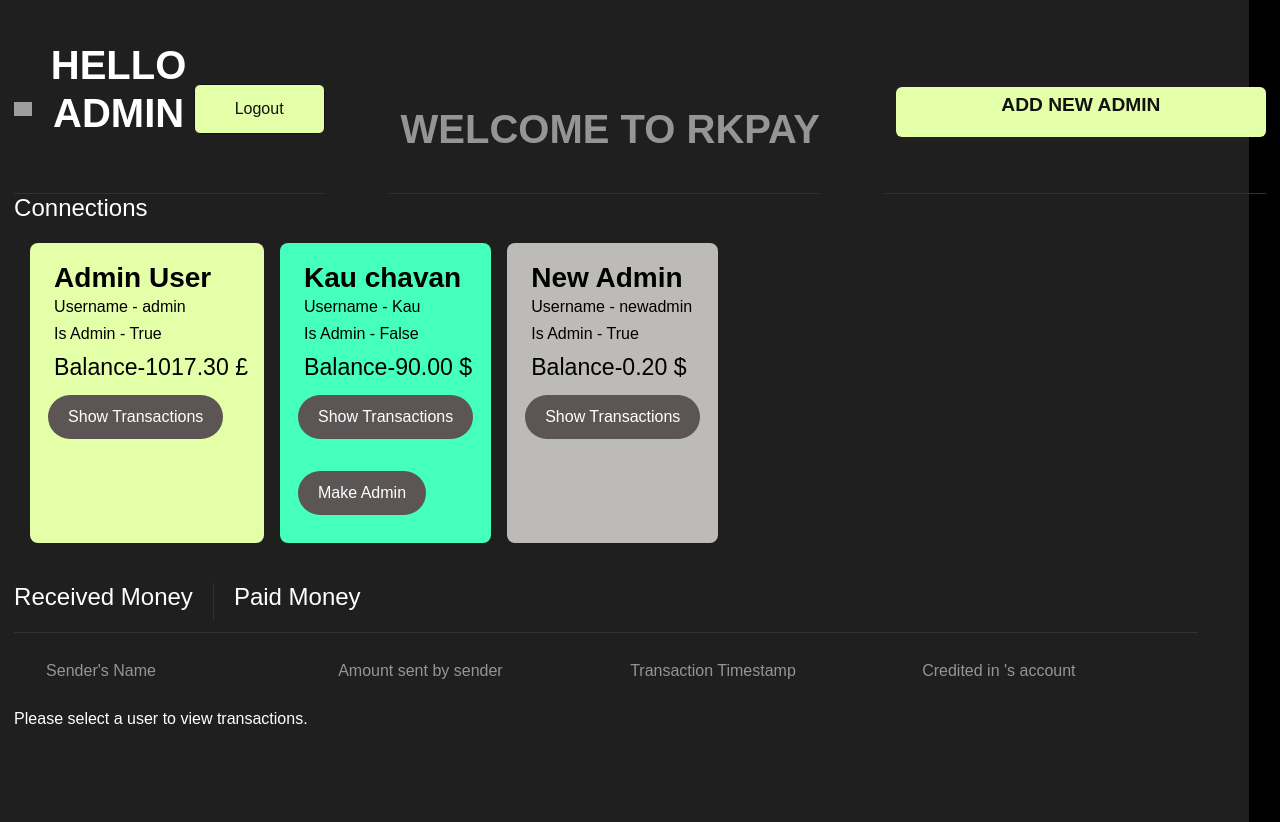
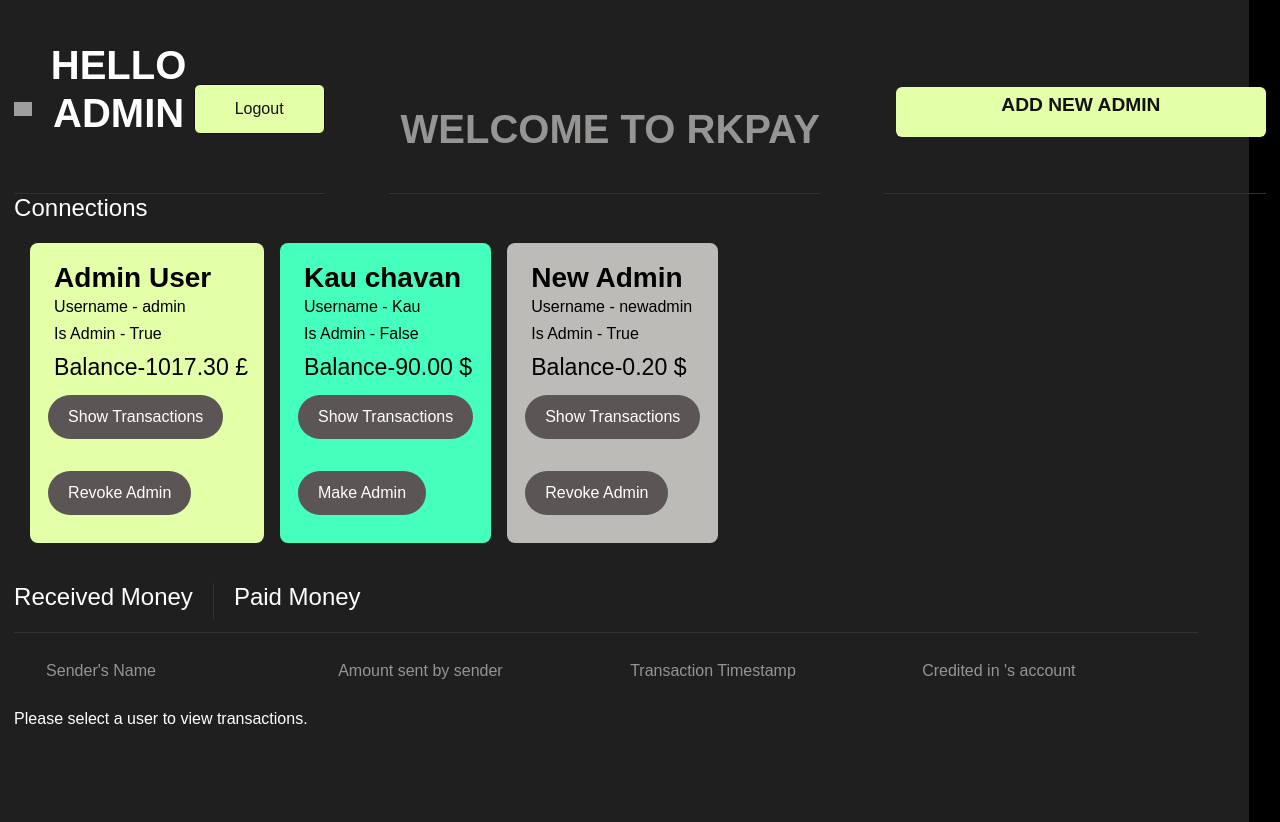
Before and after one commit to Rez27/webapps2024, a Django app: page /payapp/admin_ui/ in a window 1280 px wide. Shown: the part 39-861 px from the top of the page. Run offline with Django 4.2, Linux system fonts and the light colour scheme; a user stored in the database is signed in; data comes from the database, SQL or seed files in the repository; both versions use the stored data as it was after the commit; some libraries are stand-ins or nearby versions; grey boxes are pictures that could not be loaded.

Commit message:
Add & Revoke Admin logic added

```diff
--- a/payapp/views.py
+++ b/payapp/views.py
@@ -2,6 +2,7 @@ import requests
 from requests.exceptions import RequestException
 from django.shortcuts import render, redirect, get_object_or_404
 from django.contrib.auth.decorators import login_required
+from django.contrib.admin.views.decorators import staff_member_required
 from .forms import AddMoneyForm, PaymentForm, RequestForm, ShowTransactionsForm
 from .models import Transaction, Notification
 from register.models import UserProfile
@@ -417,6 +418,7 @@ def convert_currency(currency1, currency2, amount):
 
 
 @login_required(login_url='/webapps2024/login/')
+@staff_member_required
 def admin_ui(request):
     if request.user.register_profile.is_superuser:
         users = User.objects.all()
@@ -446,18 +448,48 @@ def admin_ui(request):
                         transactions_received = list(reversed(Transaction.objects.filter(receiver=user_profile)))
                         print("THis is transactions_sent", transactions_sent)
                     except (User.DoesNotExist, UserProfile.DoesNotExist):
+                        first_name = ""
+                        last_name= ""
                         print("Error in getting user data")
                         transactions = None
                 else:
+                    first_name = ""
+                    last_name= ""
                     print("Show Transaction form not valid")
                     print(show_transactions_form.errors)
+            elif 'make_admin' in request.POST:
+                user_id = request.POST.get('user_id')
+                user = User.objects.get(id=user_id) # Get the User profile for the user selected
+                user.is_superuser = True
+                user.is_staff = True
+                user.save()
+                user_profile, created = UserProfile.objects.get_or_create(user=user)
+                user_profile.is_superuser = True
+                user_profile.save()
+                return redirect('admin_ui')  # Redirect to a success page
+
+            elif 'revoke_admin' in request.POST:
+                user_id = request.POST.get('user_id')
+                user = User.objects.get(id=user_id) # Get the User profile for the user selected
+                user.is_superuser = False
+                user.is_staff = False
+                user.save()
+                user_profile, created = UserProfile.objects.get_or_create(user=user)
+                user_profile.is_superuser = False
+                user_profile.save()
+                return redirect('admin_ui')  # Redirect to a success page
+
             else:
+                first_name = ""
+                last_name= ""
                 print("Wrong in form")
         else:
             print("Request method not valid")
             show_transactions_form = ShowTransactionsForm()
             transactions_sent = []  # Set to empty list
             transactions_received = []  # Set to empty list
+            first_name = ""
+            last_name= ""
 
         context = {
             'users': users,
--- a/templates/payapp/admin_ui.html
+++ b/templates/payapp/admin_ui.html
@@ -124,9 +124,17 @@
                             <br>
                             {% if not user.is_superuser %}
                                 <form action="{% url 'admin_ui' %}" method="post">
-                                <button class="flat-button">
-                                    Make Admin
-                                </button>
+                                    {% csrf_token %}
+                                    <input type="hidden" name="user_id" value="{{ user.id }}">
+                                    <input type="submit" class="flat-button" id="submit" name="make_admin" value="Make Admin">
+                                </input>
+                                </form>
+                            {% else %}
+                                <form action="{% url 'admin_ui' %}" method="post">
+                                    {% csrf_token %}
+                                    <input type="hidden" name="user_id" value="{{ user.id }}">
+                                    <input type="submit" class="flat-button" id="submit" name="revoke_admin" value="Revoke Admin">
+                                    </input>
                                 </form>
                             {% endif %}
                         </article>
```
Also changed, not shown: db.sqlite3.
